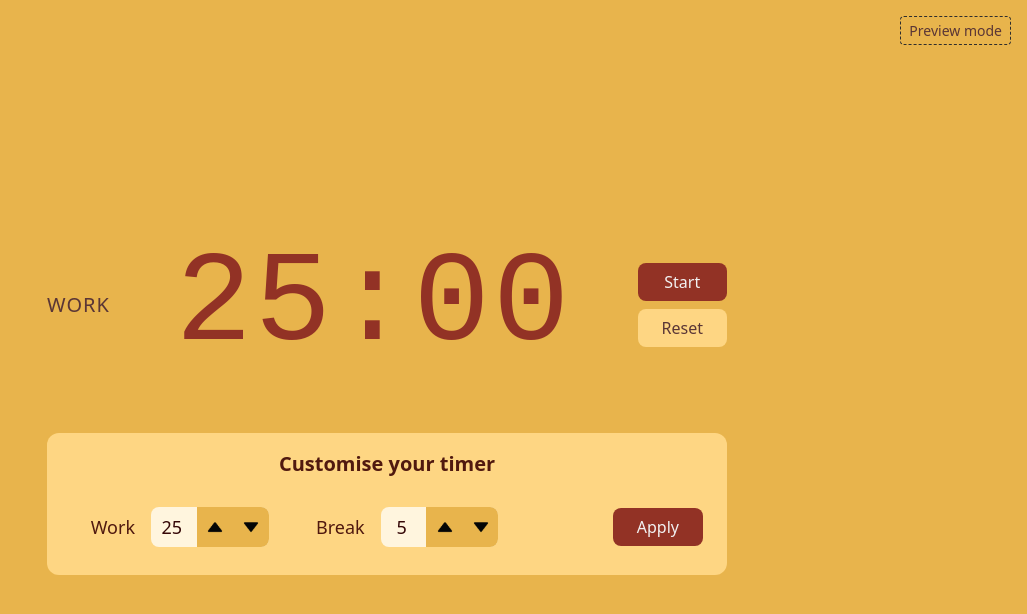
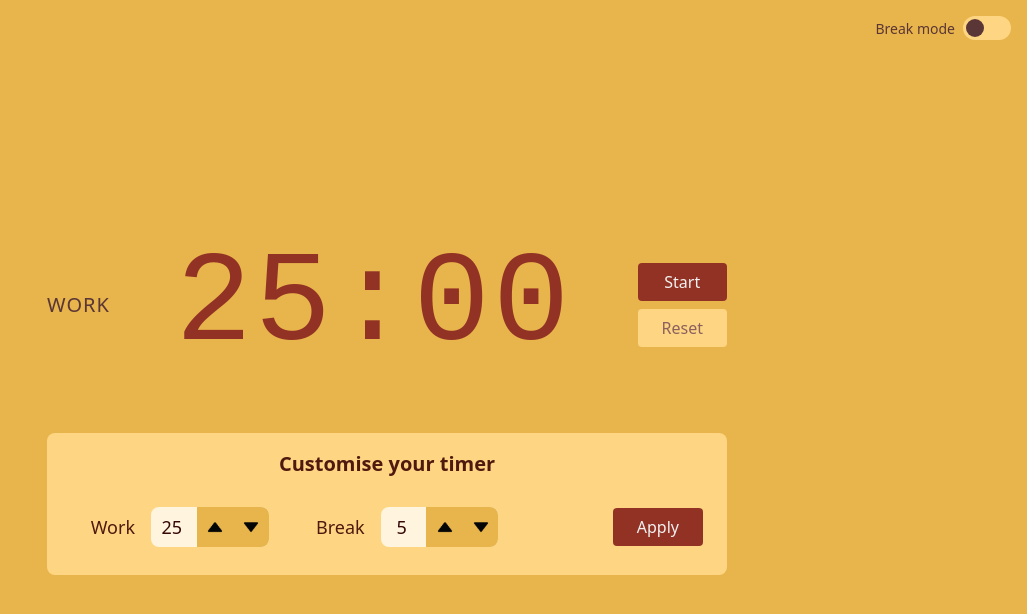
Before and after one commit to SassyLizard/pomodoro-timer, a website built with Vite: page index.html in a window 1280 px wide. Shown: the whole page, without its empty margins (253-1280 px from the left). Built offline with nearby package versions, Linux system fonts and the light colour scheme.

Commit message:
Toggle switch button to change break and work mode. small UI enhancements, border radius and states colours

```diff
--- a/index.html
+++ b/index.html
@@ -19,7 +19,10 @@
                     <button type="button" class="timer__btn timer__btn--secondary" id="timer-reset" aria-label="Reset timer">Reset</button>
                 </div>
             </div>
-            <button type="button" class="timer__preview-mode" id="timer-preview-mode" title="Temporary: toggle work/break to preview UI">Preview mode</button>
+            <div class="timer__preview-mode" id="timer-preview-mode-wrap">
+                <span class="timer__preview-mode-label">Break mode</span>
+                <button type="button" class="timer__preview-mode-switch" id="timer-preview-mode" role="switch" aria-checked="false" aria-label="Toggle work/break preview" title="Temporary: toggle work/break to preview UI"></button>
+            </div>
         </main>
         <section class="settings-panel" aria-labelledby="settings-heading">
             <h2 class="settings-panel__heading" id="settings-heading">Customise your timer</h2>
--- a/src/main.js
+++ b/src/main.js
@@ -31,6 +31,8 @@ function switchMode() {
   modeEl.setAttribute('aria-label', `Current mode: ${currentMode === 'work' ? 'Work' : 'Break'}`);
   displayEl.textContent = formatTime(timeRemaining);
   displayEl.setAttribute('aria-label', `Time remaining: ${formatTime(timeRemaining)}`);
+  previewModeBtn.setAttribute('aria-checked', currentMode === 'break');
+  if (previewModeLabel) previewModeLabel.textContent = currentMode === 'work' ? 'Break mode' : 'Work mode';
 }
 
 function tick() {
@@ -76,6 +78,8 @@ function updateDisplay() {
   modeEl.setAttribute('aria-label', `Current mode: ${currentMode === 'work' ? 'Work' : 'Break'}`);
   app.dataset.mode = currentMode;
   document.body.dataset.mode = currentMode;
+  previewModeBtn.setAttribute('aria-checked', currentMode === 'break');
+  if (previewModeLabel) previewModeLabel.textContent = currentMode === 'work' ? 'Break mode' : 'Work mode';
 }
 
 function applySettings() {
@@ -98,7 +102,9 @@ function toggleModeForPreview() {
 
 startPauseBtn.addEventListener('click', startPause);
 resetBtn.addEventListener('click', reset);
+const previewModeLabel = document.querySelector('.timer__preview-mode-label');
 previewModeBtn.addEventListener('click', toggleModeForPreview);
+if (previewModeLabel) previewModeLabel.addEventListener('click', toggleModeForPreview);
 settingsApplyBtn.addEventListener('click', applySettings);
 
 document.querySelectorAll('.settings-panel__step').forEach((btn) => {
--- a/src/style.css
+++ b/src/style.css
@@ -202,7 +202,7 @@ body {
   font-size: var(--text-base);
   font-weight: var(--font-weight-medium);
   padding: var(--space-sm) var(--space-lg);
-  border-radius: var(--radius-md);
+  border-radius: var(--radius-sm);
   cursor: pointer;
   transition: background-color 0.2s, color 0.2s, border-color 0.2s, box-shadow 0.2s;
 }
@@ -231,6 +231,14 @@ body[data-mode="work"] .timer__btn--primary:hover {
   filter: none;
 }
 
+body[data-mode="work"] .timer__btn--secondary {
+  color: #8B605E;
+}
+
+body[data-mode="work"] .timer__btn--secondary:hover {
+  color: #e8e8e8;
+}
+
 .timer__btn--secondary {
   background-color: var(--color-surface);
   color: var(--color-text-muted);
@@ -251,19 +259,63 @@ body[data-mode="work"] .timer__btn--primary:hover {
   position: fixed;
   top: var(--space-md);
   right: var(--space-md);
+  display: flex;
+  align-items: center;
+  gap: var(--space-sm);
   font-family: var(--font-body);
   font-size: var(--text-sm);
   color: var(--color-text-muted);
-  background: none;
-  border: 1px dashed var(--color-border);
-  border-radius: var(--radius-sm);
-  padding: var(--space-xs) var(--space-sm);
+}
+
+.timer__preview-mode-label {
+  user-select: none;
   cursor: pointer;
 }
 
-.timer__preview-mode:hover {
+.timer__preview-mode-switch {
+  position: relative;
+  width: 3rem;
+  height: 1.5rem;
+  padding: 0;
+  border: none;
+  border-radius: var(--radius-full);
+  background-color: var(--color-surface);
+  cursor: pointer;
+  flex-shrink: 0;
+  transition: background-color 0.2s;
+}
+
+.timer__preview-mode-switch::after {
+  content: "";
+  position: absolute;
+  top: 3px;
+  left: 3px;
+  width: calc(1.5rem - 6px);
+  height: calc(1.5rem - 6px);
+  border-radius: var(--radius-full);
+  background-color: var(--color-text-muted);
+  transition: transform 0.2s;
+}
+
+.timer__preview-mode-switch[aria-checked="true"] {
+  background-color: var(--color-accent);
+}
+
+.timer__preview-mode-switch[aria-checked="true"]::after {
+  transform: translateX(1.5rem);
+  background-color: var(--color-text);
+}
+
+body[data-mode="break"] .timer__preview-mode-switch {
+  background-color: var(--color-surface);
+}
+
+.timer__preview-mode:hover .timer__preview-mode-label {
   color: var(--color-text);
-  border-color: var(--color-border-focus);
+}
+
+body[data-mode="work"] .timer__preview-mode:hover .timer__preview-mode-label {
+  color: #87392B;
 }
 
 /* ─── Settings panel ──────────────────────────────────────────────────── */
@@ -272,7 +324,7 @@ body[data-mode="work"] .timer__btn--primary:hover {
   padding: var(--space-md) var(--space-lg) var(--space-lg);
   background-color: var(--color-surface);
   border: none;
-  border-radius: var(--radius-lg);
+  border-radius: var(--radius-md);
   display: flex;
   flex-direction: column;
   gap: var(--space-sm);
```
